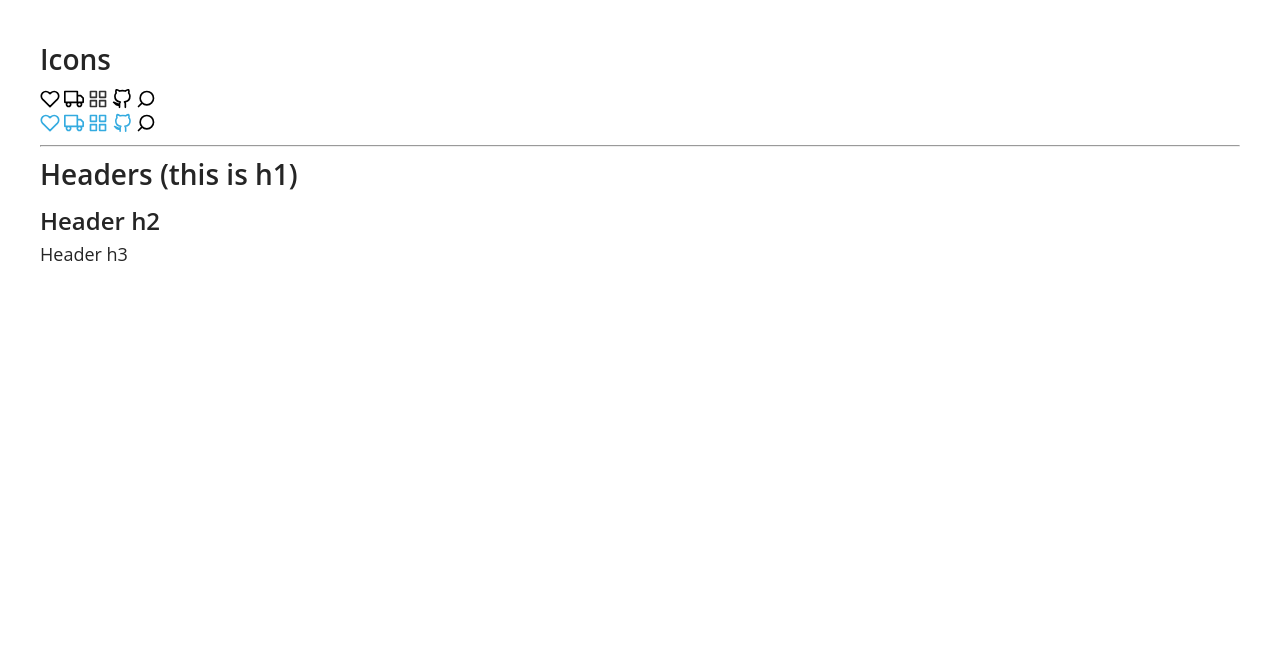
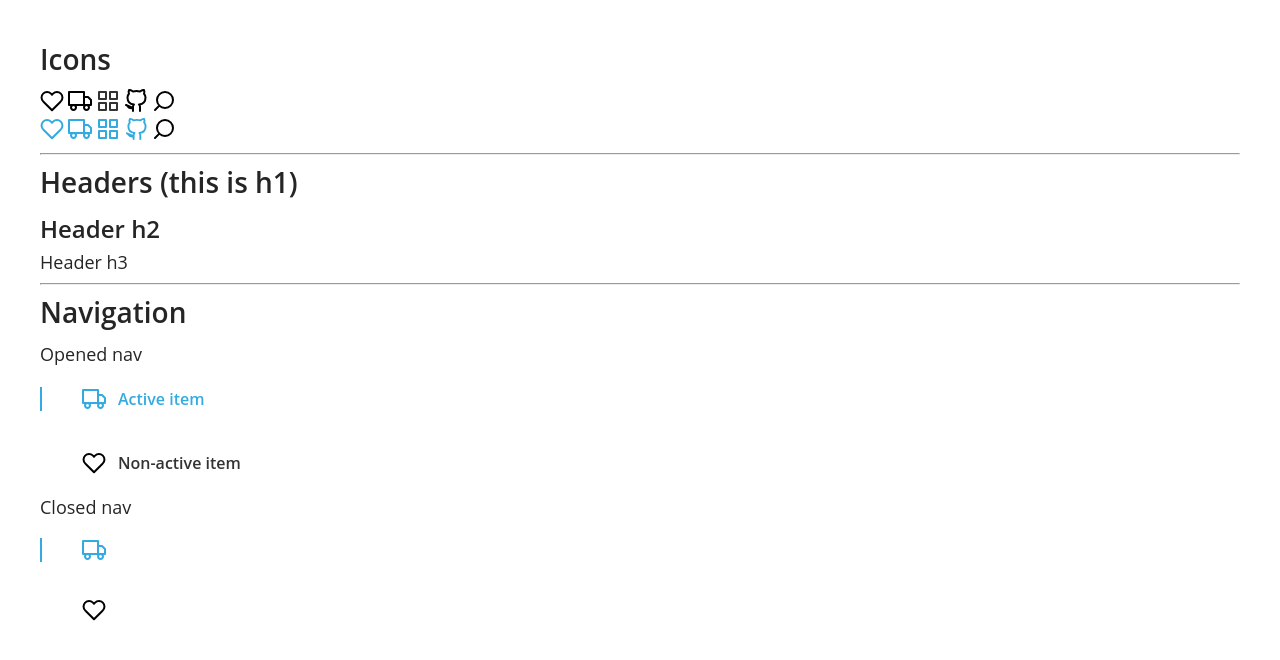
Before and after one commit to hackey9/sibdev-test-markup, a website: page demo.html in a window 1280 px wide. Drawn offline with nearby package versions, Linux system fonts and the light colour scheme; files that its build step writes are made by us from their sources; files whose address does not match are found by name.

Commit message:
Add navigation items

```diff
--- a/demo.html
+++ b/demo.html
@@ -31,6 +31,34 @@
         <h1>Headers (this is h1)</h1>
         <h2>Header h2</h2>
         <h3>Header h3</h3>
+
+        <hr>
+
+        <h1>Navigation</h1>
+
+        <h3>Opened nav</h3>
+        <div>
+            <div class="nav-item active">
+                <i class="icon-car"></i>
+                <span>Active item</span>
+            </div>
+            <div class="nav-item">
+                <i class="icon-beauty"></i>
+                <span>Non-active item</span>
+            </div>
+        </div>
+
+        <h3>Closed nav</h3>
+        <div class="closed">
+            <div class="nav-item active">
+                <i class="icon-car"></i>
+                <span>Active item</span>
+            </div>
+            <div class="nav-item">
+                <i class="icon-beauty"></i>
+                <span>Non-active item</span>
+            </div>
+        </div>
     </div>
 </body>
 </html>
--- /dev/null
+++ b/styles/_colors.scss
@@ -0,0 +1,2 @@
+$blue: #34ABE0;
+$black: #333333;
--- a/styles/icons.scss
+++ b/styles/icons.scss
@@ -1,7 +1,7 @@
 
 .icon {
-  width: 20px;
-  height: 20px;
+  width: 24px;
+  height: 24px;
 
   display: inline-block;
   flex-shrink: 0;
@@ -20,7 +20,9 @@
 
     background-image: url("../assets/icons/default/#{$icon}.svg");
 
-    &.active {
+    &.active,
+    .active > &,
+    :hover > & {
       background-image: url("../assets/icons/active/#{$icon}.svg");
     }
   }
--- a/styles/index.scss
+++ b/styles/index.scss
@@ -19,3 +19,4 @@ body {
 
 @import "icons";
 @import "headers";
+@import "navigation";
--- /dev/null
+++ b/styles/navigation.scss
@@ -0,0 +1,56 @@
+@import "colors";
+@import "screens";
+
+
+.nav-item {
+  display: flex;
+  flex-direction: row;
+  flex-wrap: nowrap;
+  align-items: center;
+  justify-content: flex-start;
+
+  height: 64px;
+
+  cursor: pointer;
+  user-select: none;
+
+  &::before {
+    content: '';
+    display: block;
+
+    height: 24px;
+    width: 2px;
+    margin-right: 40px;
+
+    background-color: transparent; // should be blue
+
+    @include screenM {
+      height: 18px;
+      margin-right: 19px;
+    }
+  }
+
+  > span {
+    font-family: Open Sans, sans-serif;
+    font-style: normal;
+    font-weight: 600;
+    font-size: 16px;
+    line-height: 22px;
+
+    margin-left: 12px;
+  }
+
+  color: $black;
+  &:hover, &.active {
+    color: $blue;
+  }
+
+  &.active::before {
+    background-color: $blue;
+  }
+
+  .closed > & {
+    height: 60px;
+    > span { display: none;}
+  }
+}
```
